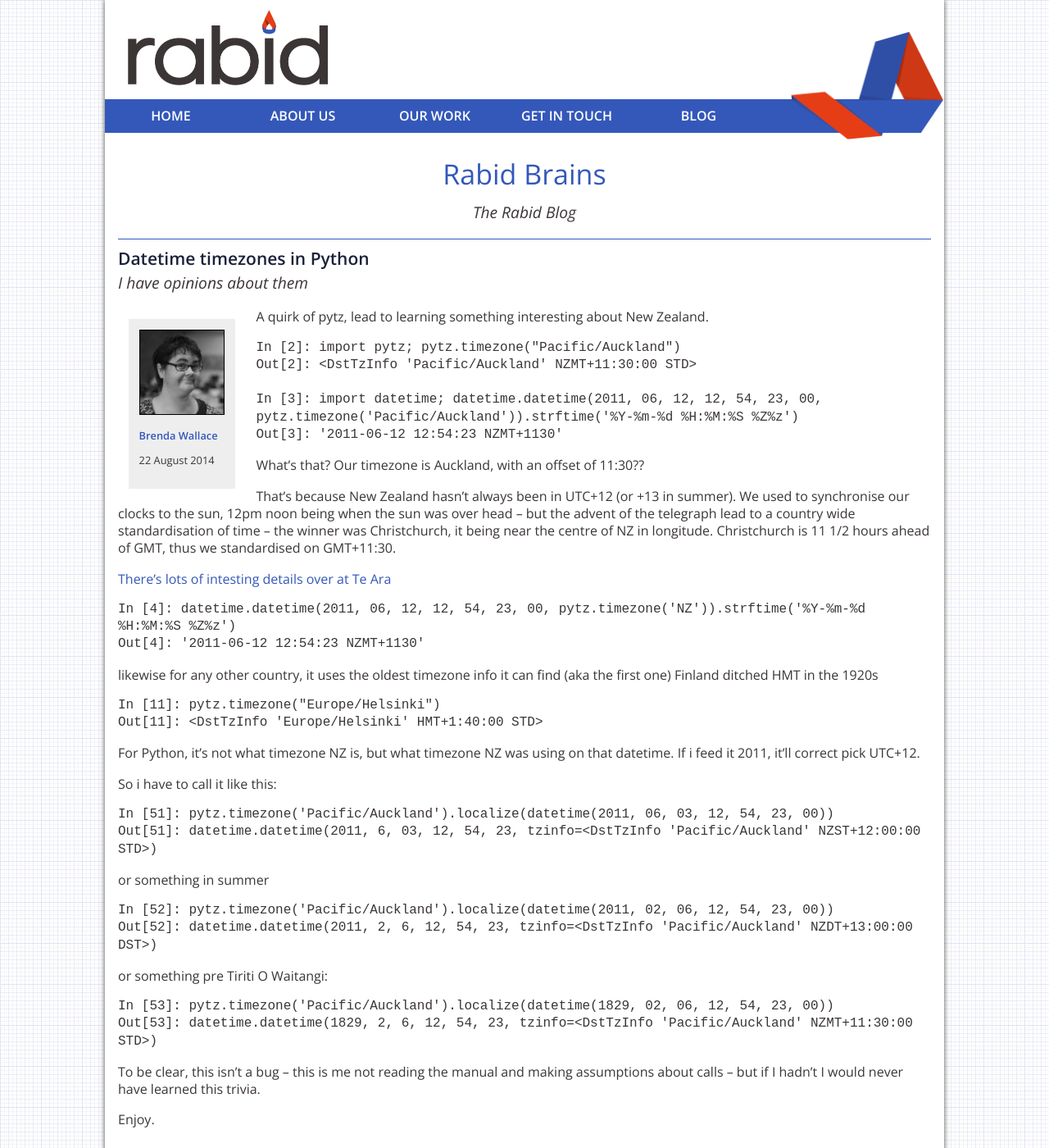
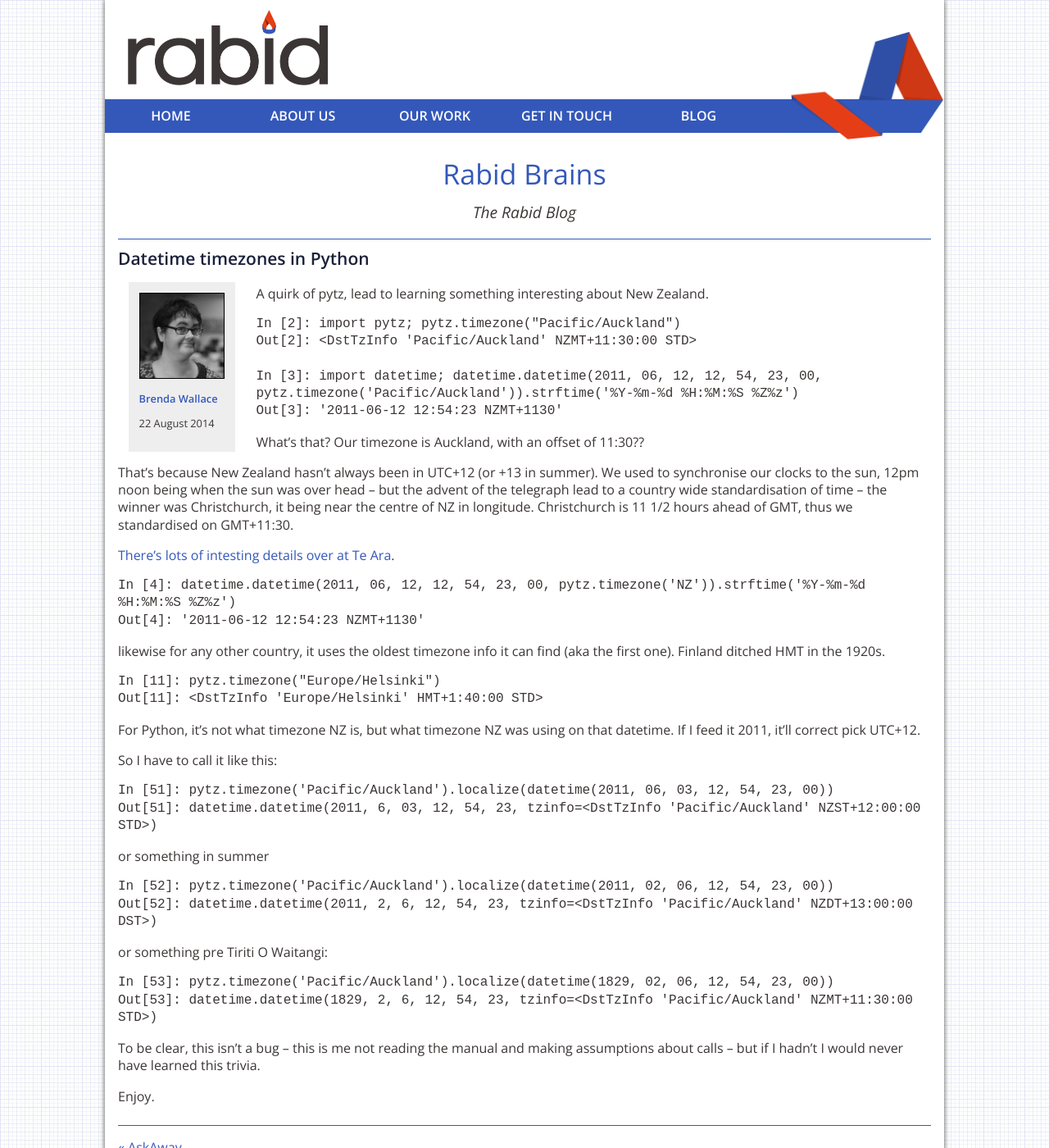
Before and after one commit to soundasleep/rabid.github.io, a Jekyll site: the page built from _posts/2014-08-22-timezones.markdown, in a window 1280 px wide and 1400 px high. Shown: the whole window at 82% size. Built offline with Jekyll 4.4.1, drawn with Linux system fonts in a browser that asks for light colours; Markdown is read by kramdown in place of the engine named in the settings.

Commit message:
Just fixing a couple of things

```diff
--- a/_posts/2014-08-22-timezones.markdown
+++ b/_posts/2014-08-22-timezones.markdown
@@ -1,7 +1,6 @@
 ---
 layout: post
 title:  "Datetime timezones in Python"
-subtitle: "I have opinions about them"
 date:   2014-08-22 12:00:58
 author: brenda
 ---
@@ -24,22 +23,22 @@ What's that? Our timezone is Auckland, with an offset of 11:30??
 
 That's because New Zealand hasn't always been in UTC+12  (or +13 in summer). We used to synchronise our clocks to the sun, 12pm noon being when the sun was over head -- but the advent of the telegraph lead to a country wide standardisation of time -- the winner was Christchurch, it being near the centre of NZ in longitude. Christchurch is 11 1/2 hours ahead of GMT, thus we standardised on GMT+11:30.
 
-<a href="http://www.teara.govt.nz/en/timekeeping/page-2">There's lots of intesting details over at Te Ara</a>
+<a href="http://www.teara.govt.nz/en/timekeeping/page-2">There's lots of intesting details over at Te Ara</a>.
 
     In [4]: datetime.datetime(2011, 06, 12, 12, 54, 23, 00, pytz.timezone('NZ')).strftime('%Y-%m-%d %H:%M:%S %Z%z')
     Out[4]: '2011-06-12 12:54:23 NZMT+1130'
 
 likewise for any other country, it uses the oldest timezone info it
-can find (aka the first one)
-Finland ditched HMT in the 1920s
+can find (aka the first one).
+Finland ditched HMT in the 1920s.
 
     In [11]: pytz.timezone("Europe/Helsinki")
     Out[11]: <DstTzInfo 'Europe/Helsinki' HMT+1:40:00 STD>
 
 
-For Python, it's not what timezone NZ is, but what timezone NZ was using on that datetime. If i feed it 2011, it'll correct pick UTC+12.
+For Python, it's not what timezone NZ is, but what timezone NZ was using on that datetime. If I feed it 2011, it'll correct pick UTC+12.
 
-So i have to call it like this:
+So I have to call it like this:
 
     In [51]: pytz.timezone('Pacific/Auckland').localize(datetime(2011, 06, 03, 12, 54, 23, 00))
     Out[51]: datetime.datetime(2011, 6, 03, 12, 54, 23, tzinfo=<DstTzInfo 'Pacific/Auckland' NZST+12:00:00 STD>)
```
